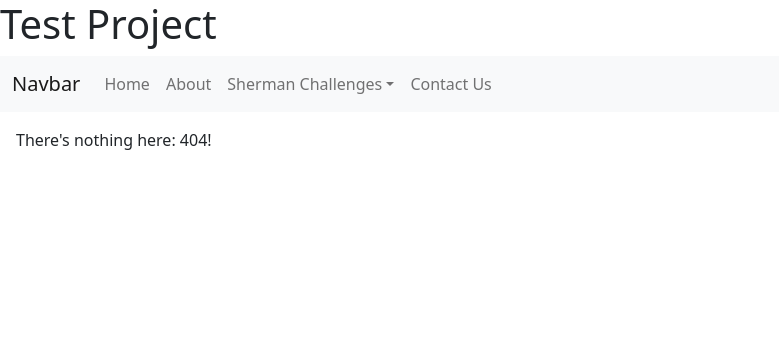
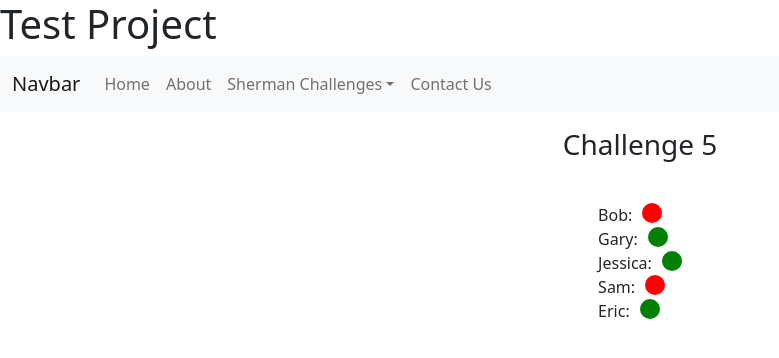
Before and after one commit to boldwade/react-ts-challenges, a React (Create React App) app: page /challenge/5 in a window 1280 px wide. Before the commit this address had no page. Shown: the top 358 px of the page, without its empty margins (0-779 px from the left). Built offline with nearby package versions, Linux system fonts and the light colour scheme.

Commit message:
challenge-5

```diff
--- a/src/app-routes.tsx
+++ b/src/app-routes.tsx
@@ -12,6 +12,7 @@ import { Challenge2 } from "./sherman-coding-challenges/challenge-2";
 import { Challenge3 } from "./sherman-coding-challenges/challenge-3";
 import { Challenge } from "./sherman-coding-challenges/challenge-template";
 import { Challenge4 } from "./sherman-coding-challenges/challenge-4";
+import { Challenge5 } from "./sherman-coding-challenges/challenge-5";
 
 export const AppRoutes = () => {
     return (
@@ -26,6 +27,7 @@ export const AppRoutes = () => {
                     <Route path="2" element={<Challenge2 />} />
                     <Route path="3" element={<Challenge3 />} />
                     <Route path="4" element={<Challenge4 />} />
+                    <Route path="5" element={<Challenge5 />} />
                 </Route>
                 <Route path="*" element={<p>There's nothing here: 404!</p>} />
             </Route>
--- a/src/sherman-coding-challenges/challenge-4.tsx
+++ b/src/sherman-coding-challenges/challenge-4.tsx
@@ -1,6 +1,5 @@
 import { useEffect, useRef, useState } from "react";
 import { Image } from "react-bootstrap";
-import './challenge-4.scss';
 import { useStateRef } from "../hooks/useStateRef";
 
 const LADDER_IMAGE =
@@ -15,14 +14,12 @@ export const Challenge4 = () => {
         window.clearTimeout(timerRef.current);
         timerRef.current = window.setTimeout(() => {
             setLadderLength(prevState => prevState += 1);
-            if (ladderLengthRef.current < 5) return addLadder()
+            if (ladderLengthRef.current < 5) return addLadder();
             window.clearTimeout(timerRef.current);
         }, 1000);
-    }
+    };
 
-    useEffect(() => {
-        addLadder();
-    }, []);
+    useEffect(() => addLadder(), []);
 
     const renderLadderImage = (_: any, index: number) =>
         <LadderImage key={index}
--- /dev/null
+++ b/src/sherman-coding-challenges/challenge-5.scss
@@ -0,0 +1,6 @@
+.status {
+  border-radius: 20px;
+  height: 20px;
+  width: 20px;
+  margin-left: 10px;
+}
--- /dev/null
+++ b/src/sherman-coding-challenges/challenge-5.tsx
@@ -0,0 +1,66 @@
+import React, { createContext, useContext, useEffect, useState } from "react";
+import './challenge-5.scss';
+
+type UserState = { [key: string]: boolean };
+
+interface StateContext {
+    userState: UserState;
+    setUserState: React.Dispatch<React.SetStateAction<UserState>>;
+}
+
+const UserContext = createContext<StateContext | undefined>(undefined);
+
+function randomNumber(min: number, max: number) {
+    return Math.floor(Math.random() * (max - min) + min);
+}
+
+export const Challenge5 = () => {
+    const [userState, setUserState] = useState<UserState>({
+        Bob: true,
+        Gary: true,
+        Jessica: true,
+        Sam: true,
+        Eric: true,
+    });
+
+    const setRandomPersonStatus = () => {
+        const rand = randomNumber(0, 5);
+        const keys = Object.keys(userState);
+        const newUsers = Object.assign({}, userState);
+        newUsers[keys[rand]] = !newUsers[keys[rand]];
+        setUserState(newUsers);
+    }
+
+    useEffect(() => {
+        const interval = window.setInterval(setRandomPersonStatus, 500);
+        return () => window.clearInterval(interval);
+    }, [setRandomPersonStatus, userState]);
+
+    return (
+        <div className={'d-flex flex-column align-items-center'}>
+            <h3>Challenge 5</h3>
+            <hr />
+            <UserContext.Provider value={{ userState, setUserState }}>
+                <PersonStatus />
+            </UserContext.Provider>
+        </div>
+    );
+};
+
+const PersonStatus = () => {
+    const personContext = useContext(UserContext);
+    if (!personContext || !personContext.userState) return null;
+
+    return (
+        <div className={'d-flex flex-column'}>
+            {Object.keys(personContext.userState).map(x => {
+                const isEnabled = personContext?.userState[x];
+                return (
+                    <div className={'d-flex'} key={x}>
+                        {x}: <div className={'status'} style={{ backgroundColor: isEnabled ? 'green' : 'red' }} />
+                    </div>
+                );
+            })}
+        </div>
+    );
+};
--- a/src/sherman-coding-challenges/challenge-template.tsx
+++ b/src/sherman-coding-challenges/challenge-template.tsx
@@ -1,7 +1,7 @@
 export const Challenge = () => {
     return (
-        <>
-            <div>Challenge </div>
-        </>
+        <div className={'d-flex flex-column align-items-center'}>
+            <h4>Challenge </h4>
+        </div>
     );
 };
```
Also changed, not shown: src/sherman-coding-challenges/challenge-4.scss (deleted).
